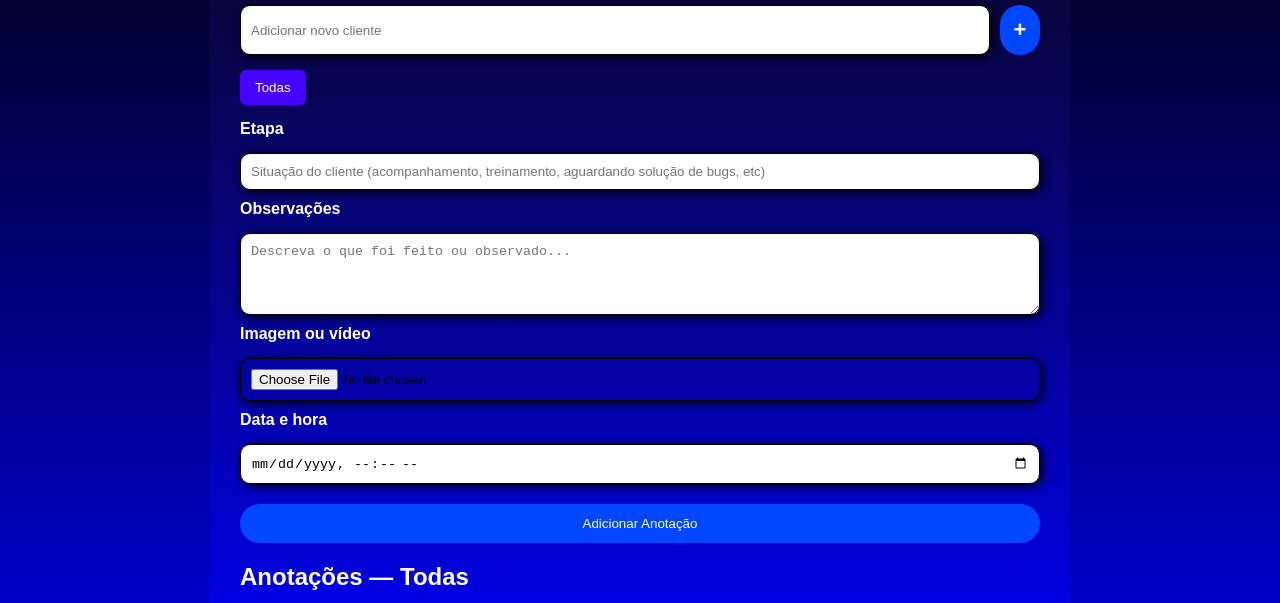
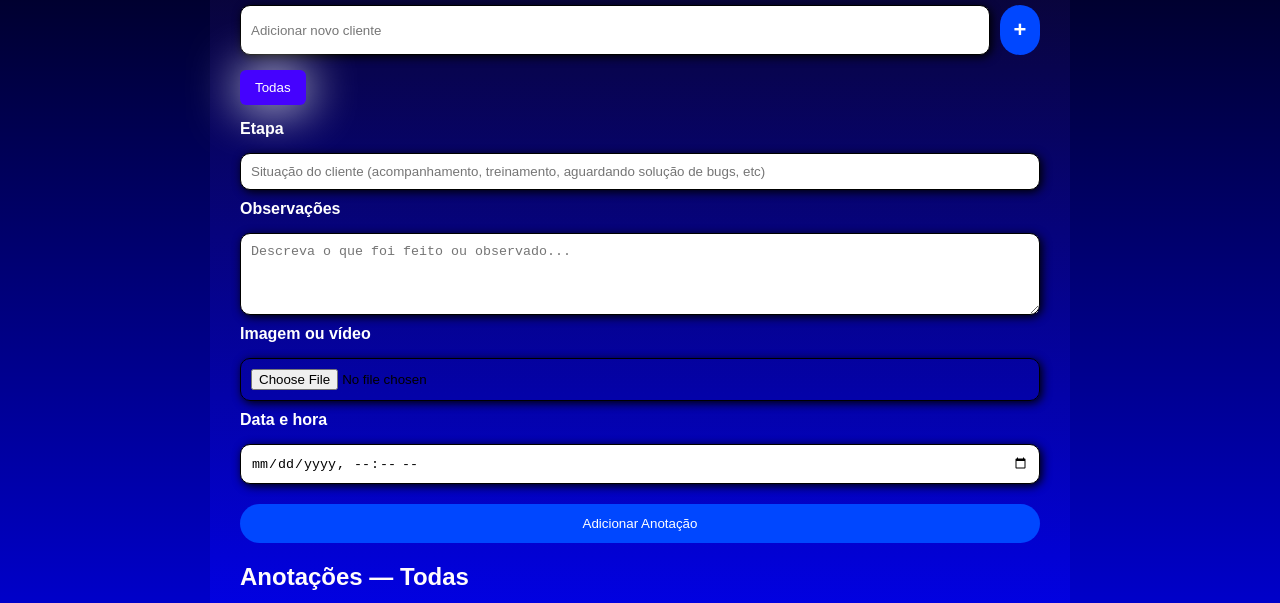
Before and after one commit to Cadeaporta/anotaone1, a plain HTML site: page index.html in a window 1280 px wide. Shown: the part 188-791 px from the top of the page. Drawn offline with Linux system fonts and the light colour scheme.

Commit message:
Add files via upload

```diff
--- a/style.css
+++ b/style.css
@@ -92,6 +92,7 @@ body {
     .tab-btn.active {
       background: #4502fe;
       color: rgb(255, 255, 255);
+      box-shadow: #ffffff 1px 1px 50px;
     }
 
     .add-client-box {
```
